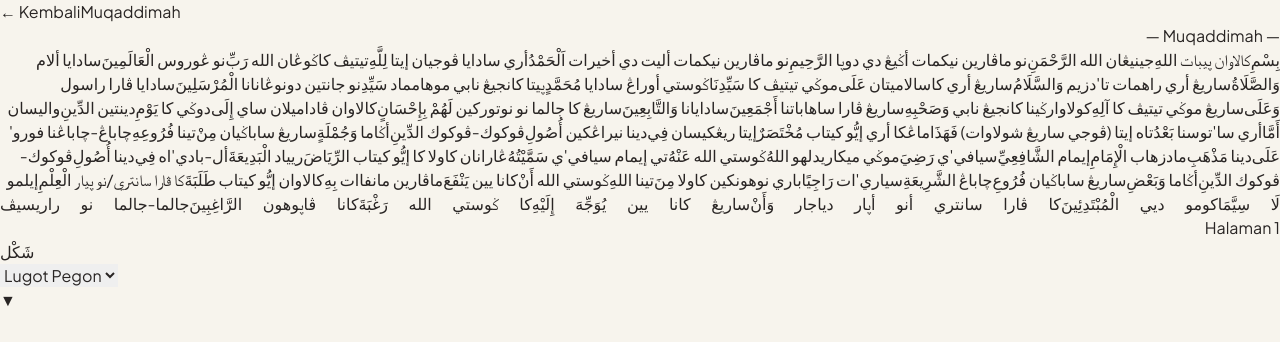
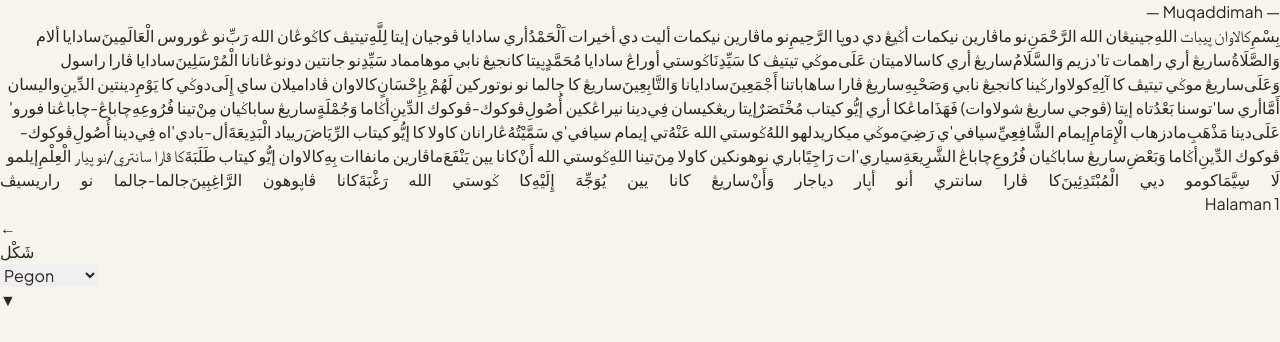
Before and after one commit to huonline/riyadul-badi-ah, a React (Vite) app: page / in a window 1280 px wide. Both pictures are taken after a click on the button "Mulai Membaca Bab 1". Shown: the top 342 px of the page. Built offline with nearby package versions, Linux system fonts and the light colour scheme.

Commit message:
Refactor app layout for immersive reading experience
Removed header for immersive mode and adjusted navigation buttons.

```diff
--- a/src/app.jsx
+++ b/src/app.jsx
@@ -94,25 +94,10 @@ export default function App() {
       {currentView === 'reader' && selectedBab && (
         <div className="min-h-screen flex flex-col max-w-3xl mx-auto p-4 md:p-6 pb-28">
 
-          {/* Top Bar / Navigation (Hanya tombol kembali dan judul) */}
-          <header className="sticky top-2 bg-white/90 backdrop-blur-md p-3 rounded-2xl border border-stone-200 shadow-sm z-20 flex justify-between items-center mb-6">
-            <button
-              onClick={() => setCurrentView('home')}
-              className="text-xs font-semibold px-3 py-1.5 bg-stone-100 hover:bg-stone-200 text-stone-700 rounded-lg transition cursor-pointer"
-            >
-              ← Kembali
-            </button>
+          {/* HEADER ATAS DIHAPUS AGAR FULL IMMERSIVE MODE */}
 
-            <span className="font-bold font-serif text-amber-950 text-sm">
-              {selectedBab.judulBab}
-            </span>
-
-            {/* Ruang kosong untuk menyeimbangkan layout tombol agar judul tetap di tengah */}
-            <div className="w-[70px]"></div>
-          </header>
-
-          {/* Area Lembaran Kitab */}
-          <main className="bg-[#fffdf9] p-6 md:p-12 rounded-2xl border border-amber-900/10 shadow-sm flex-1 flex flex-col" dir="rtl">
+          {/* Area Lembaran Kitab Utama */}
+          <main className="bg-[#fffdf9] p-6 md:p-12 rounded-2xl border border-amber-900/10 shadow-sm flex-1 flex flex-col mt-2" dir="rtl">
 
             <div className="text-center border-b border-dashed border-stone-200 pb-3 mb-8">
               <span className="text-xs tracking-widest text-amber-800 uppercase font-serif">
@@ -120,7 +105,7 @@ export default function App() {
               </span>
             </div>
 
-            {/* AREA UTAMA: Menggunakan inline murni agar fungsi Justify browser bekerja sempurna */}
+            {/* AREA MATAN ARAB */}
             <div
               className="w-full text-justify text-stone-950 font-arabic text-4xl leading-[6.5rem] tracking-tight select-all"
               style={{
@@ -174,12 +159,23 @@ export default function App() {
           </main>
 
           {/* ================================================== */}
-          {/* BOTTOM APP NAVIGATION BAR (Kontroler Mengambang)   */}
+          {/* BOTTOM APP NAVIGATION BAR (3 Tombol Navigasi)      */}
           {/* ================================================== */}
           <div className="fixed bottom-0 left-0 right-0 z-50 p-4 md:p-6 pointer-events-none">
-            <div className="max-w-md mx-auto pointer-events-auto bg-white/95 backdrop-blur-md border border-stone-200 shadow-[0_-10px_40px_-15px_rgba(0,0,0,0.1)] rounded-2xl p-2 flex justify-between items-center px-3">
+            <div className="max-w-md mx-auto pointer-events-auto bg-white/95 backdrop-blur-md border border-stone-200 shadow-[0_-10px_40px_-15px_rgba(0,0,0,0.1)] rounded-2xl p-2 flex justify-between items-center px-2 gap-1.5">
 
-              {/* Tombol Toggle Harakat */}
+              {/* 1. Tombol Kembali (Berbentuk Icon agar ringkas di HP) */}
+              <button
+                onClick={() => setCurrentView('home')}
+                className="px-4 py-2.5 bg-stone-100 hover:bg-stone-200 text-stone-700 rounded-xl transition cursor-pointer font-bold text-lg flex items-center justify-center"
+                title="Kembali ke Daftar Isi"
+              >
+                ←
+              </button>
+
+              <div className="w-px h-8 bg-stone-200 mx-1"></div>
+
+              {/* 2. Tombol Toggle Harakat */}
               <button
                 onClick={() => setShowHarakat(!showHarakat)}
                 className={`flex-1 text-sm py-2.5 rounded-xl border font-serif transition cursor-pointer text-center font-bold tracking-widest ${
@@ -191,21 +187,21 @@ export default function App() {
                 {showHarakat ? 'شَكْل' : 'سكون'}
               </button>
 
-              <div className="w-px h-8 bg-stone-200 mx-3"></div>
+              <div className="w-px h-8 bg-stone-200 mx-1"></div>
 
-              {/* Pemilih Mode Lugot */}
+              {/* 3. Pemilih Mode Lugot */}
               <div className="flex-1 relative">
                 <select
                   value={lugotMode}
                   onChange={(e) => setLugotMode(e.target.value)}
                   className="w-full bg-stone-50 border border-stone-200 rounded-xl px-2 py-2.5 text-sm text-center font-semibold text-stone-700 focus:outline-none focus:ring-2 focus:ring-amber-700/50 cursor-pointer appearance-none"
                 >
-                  <option value="pegon">Lugot Pegon</option>
-                  <option value="latin">Lugot Latin</option>
+                  <option value="pegon">Pegon</option>
+                  <option value="latin">Latin</option>
                   <option value="hide">Kosongan</option>
                 </select>
                 {/* Custom Panah Select agar lebih rapi */}
-                <div className="absolute right-3 top-1/2 -translate-y-1/2 pointer-events-none text-stone-400 text-xs">
+                <div className="absolute right-2 top-1/2 -translate-y-1/2 pointer-events-none text-stone-400 text-xs">
                   ▼
                 </div>
               </div>
```
